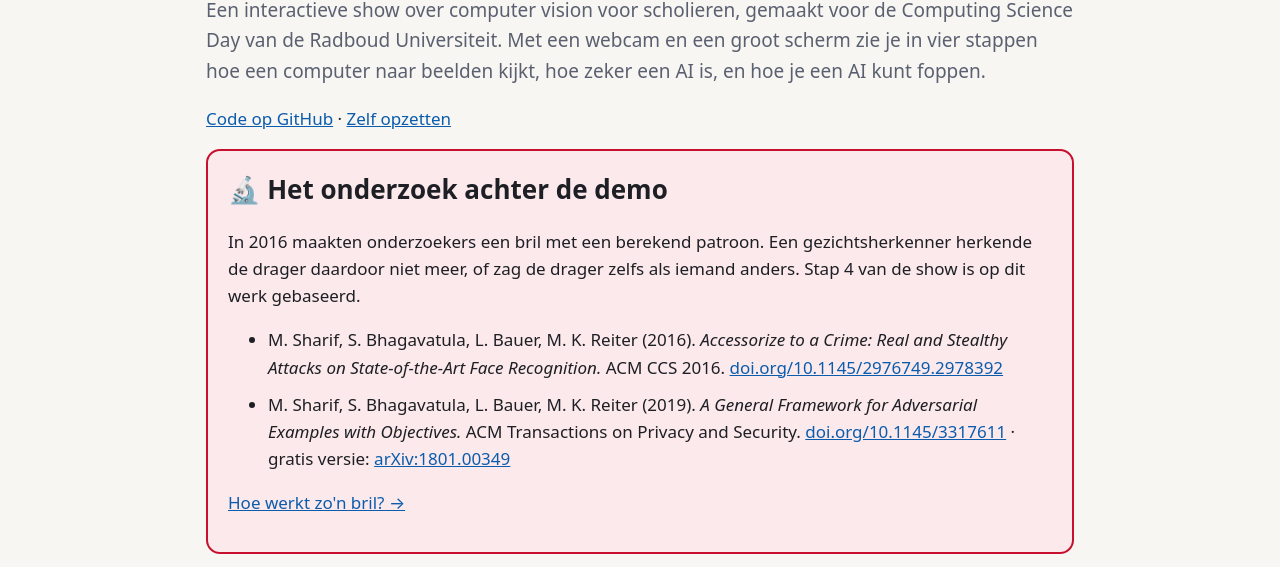
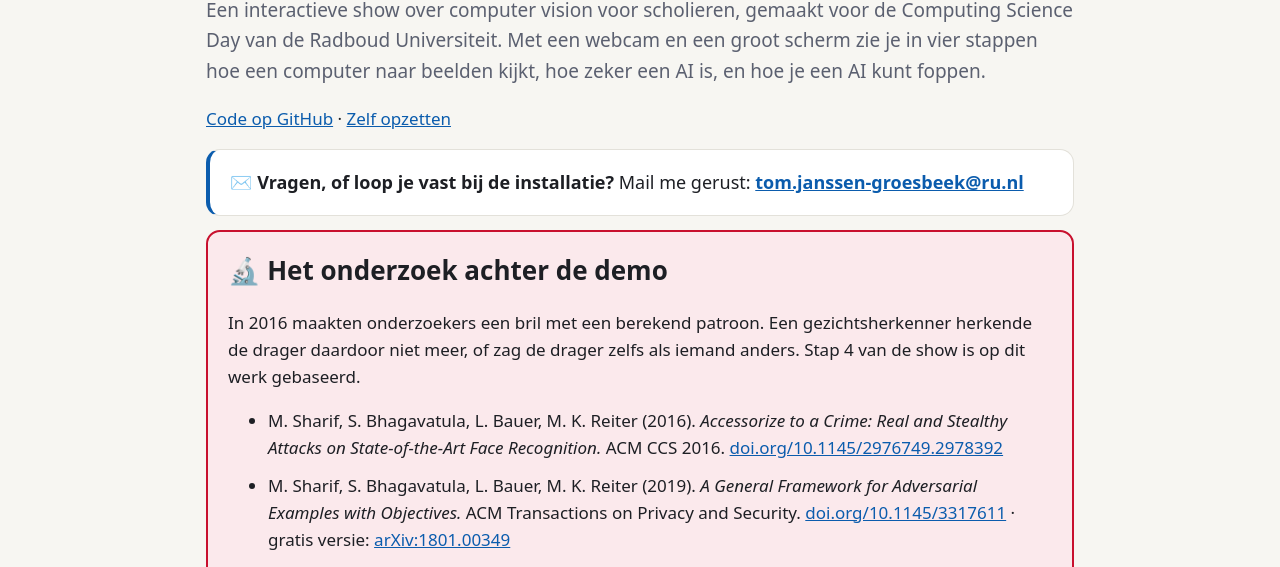
Before and after one commit to Tomjg14/computing-science-day-demo, a plain HTML site: page docs/index.html in a window 1280 px wide. Shown: the part 176-743 px from the top of the page. Drawn offline with Linux system fonts and the light colour scheme.

Commit message:
Add contact box at the top of the README and website
Co-Authored-By: Claude Opus 5.5 <noreply@anthropic.com>

```diff
--- a/docs/index.html
+++ b/docs/index.html
@@ -36,6 +36,8 @@
   .research { border: 2px solid var(--accent); background: var(--accent-soft); }
   .research h2 { margin-top: 0; }
   .note { border-left: 4px solid var(--accent); }
+  .contact { font-size: 18px; border-left: 4px solid var(--link); }
+  .contact a { font-weight: 700; word-break: break-all; }
   .grid { display: grid; grid-template-columns: repeat(auto-fit, minmax(240px, 1fr)); gap: 14px; }
   .grid .card { margin: 0; }
   .step { font-weight: 700; color: var(--accent); font-size: 14px; text-transform: uppercase; letter-spacing: .04em; }
@@ -75,6 +77,11 @@
   <p>
     <a href="https://github.com/Tomjg14/computing-science-day-demo"><span data-l="nl">Code op GitHub</span><span data-l="en">Code on GitHub</span></a>
     · <a href="#installatie"><span data-l="nl">Zelf opzetten</span><span data-l="en">Set it up yourself</span></a>
+  </p>
+  <p class="card contact">✉️
+    <strong data-l="nl">Vragen, of loop je vast bij de installatie?</strong><strong data-l="en">Questions, or stuck with the installation?</strong>
+    <span data-l="nl">Mail me gerust:</span><span data-l="en">Feel free to email me:</span>
+    <a href="mailto:tom.janssen-groesbeek@ru.nl">tom.janssen-groesbeek@ru.nl</a>
   </p>
 
   <section class="card research" id="onderzoek-kort">
```
Also changed, not shown: 2 other files.
